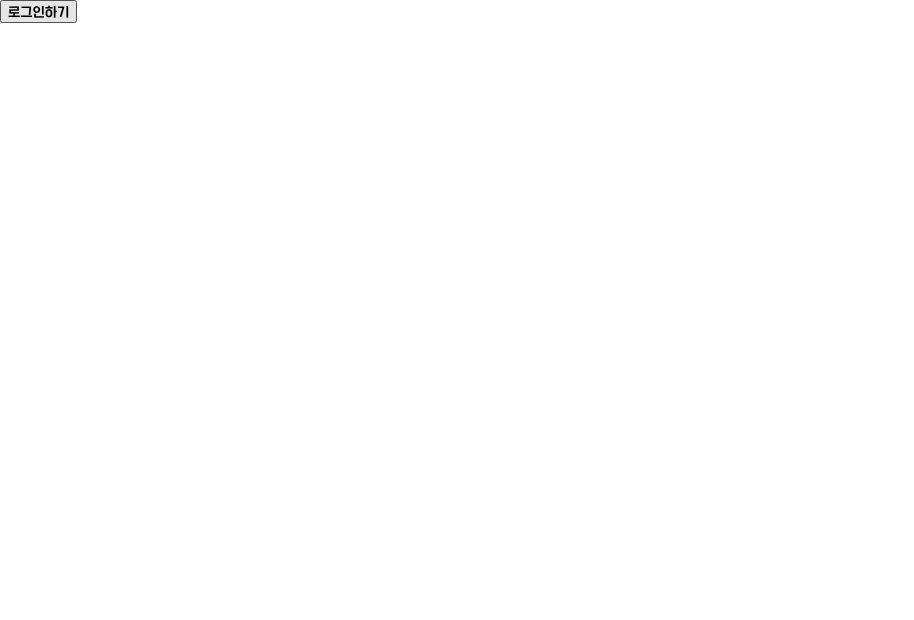
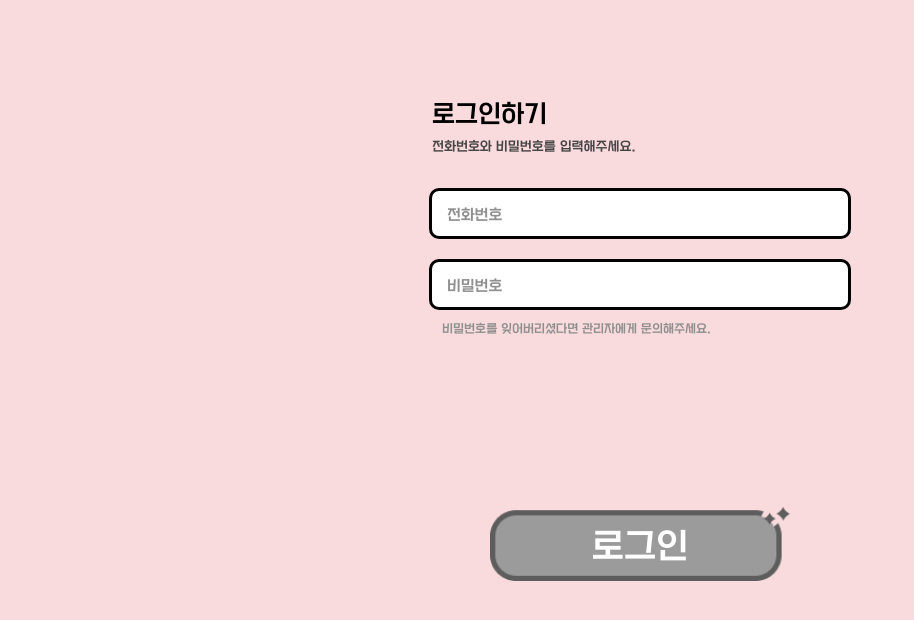
Before and after one commit to HICC-2024-PROJECT-PRESENTATION-CONTEST/Team3-Frontend, a React (Vite) app in the folder hi-cc/: page /login in a window 1280 px wide. Shown: the top 620 px of the page, without its empty margins (0-914 px from the left). Built offline with nearby package versions, Linux system fonts and the light colour scheme.

Commit message:
feat: 로그인 페이지 구현

```diff
--- a/hi-cc/src/pages/userPage/Login/Login.jsx
+++ b/hi-cc/src/pages/userPage/Login/Login.jsx
@@ -1,7 +1,181 @@
+import { useState, useEffect } from "react";
+import { useNavigate } from "react-router-dom";
+import styled from "styled-components";
+
+import Button from "../../../components/MainButton";
+
+const API_URL = import.meta.env.VITE_API_URL;
+
 export default function Login() {
-    return(
-        <>
-            <button>로그인하기</button>
-        </>
+    const navigate = useNavigate();
+    const [phonenumber, setPhonenumber] = useState("");
+    const [password, setPassword] = useState("");
+    const [isValid, setIsValid] = useState(false);
+
+    useEffect(() => {
+        const validPhone = (phonenumber.length === 11);
+        const validPassword = (password.length >= 4);
+        setIsValid(validPhone && validPassword);
+    }, [phonenumber, password])
+
+    function handlePhonenumberChange(e) {
+        const numbersOnly = e.target.value.replace(/\D/g, '');
+        setPhonenumber(numbersOnly);
+    }
+
+    function formatPhoneNumber(value) {
+        // 숫자만 추출
+        const numbersOnly = value.replace(/\D/g, '');
+
+        // 하이픈 추가
+        if (numbersOnly.length > 3 && numbersOnly.length <= 7) {
+            return numbersOnly.replace(/(\d{3})(\d+)/, "$1-$2");
+        } else if (numbersOnly.length > 7) {
+            return numbersOnly.replace(/(\d{3})(\d{4})(\d+)/, "$1-$2-$3");
+        }
+        return numbersOnly;
+    }
+
+    function handlePasswordChange(e) {
+        setPassword(e.target.value);
+    }
+
+    function handleClick() {
+        fetchLogin();
+    }
+
+    async function fetchLogin(){
+        const data = {
+            phone: phonenumber,
+            password: password,
+        }
+        await fetch(`${API_URL}/auth/login`, {
+            method: 'POST',
+            headers: {
+                'Content-Type': 'application/json',
+            },
+            body: JSON.stringify(data),
+        })
+        .then((response) => {
+            if(!response.ok){
+                throw new Error('error');
+            } else {
+                navigate('/mypage');
+            }
+        })
+        .catch((error) => {
+            console.error(error.message);
+        });
+    }
+
+    function handleKeyDown(e) {
+        if (e.key === "Enter") {
+            handleClick();
+        }
+    }
+
+    return (
+        <LoginWrapper>
+            <LoginInnerWrapper>
+                <Title>
+                    <TitleText>로그인하기</TitleText>
+                    <DescriptionText>
+                        전화번호와 비밀번호를 입력해주세요.
+                    </DescriptionText>
+                </Title>
+                <Input
+                    type="text"
+                    name="phonenumber"
+                    value={formatPhoneNumber(phonenumber)}
+                    onChange={handlePhonenumberChange}
+                    onKeyDown={(e) => ["e", "E", "+", "-"].includes(e.key) && e.preventDefault()} // e, E, +, - 입력 막기
+                    placeholder="전화번호"
+                    maxLength="13"
+                />
+                <Input
+                    type="password"
+                    name="password"
+                    value={password}
+                    onChange={handlePasswordChange}
+                    onKeyDown={handleKeyDown} // enter 키 처리
+                    placeholder="비밀번호" />
+                <DescriptionText2>
+                    비밀번호를 잊어버리셨다면 관리자에게 문의해주세요.
+                </DescriptionText2>
+            </LoginInnerWrapper>
+            <Button onClick={handleClick} $valid={isValid} $position="absolute">로그인</Button>
+        </LoginWrapper>
     )
 };
+
+const LoginWrapper = styled.div`
+    position: relative;
+    display: flex;
+    flex-direction: column;
+    align-items: center;
+    width: 100vw;
+    height: 100vh;
+    background: #F9DBDD;
+    overflow: auto;
+`
+
+const LoginInnerWrapper = styled.div`
+    position: relative;
+    display: flex;
+    flex-direction: column;
+    align-items: center;
+    width: 75vw;
+    min-width: calc(230px -5vw);
+    max-width: calc(480px - 5vw);
+    height: auto;
+    min-height: 60vh;
+`
+
+const Title = styled.span`
+    width: 100%;
+    margin: 11vh 0 3vh 0;
+    top: 100px;
+`
+
+const TitleText = styled.div`
+    margin: 1vh 0;
+    font-size: 25px;
+`
+
+const DescriptionText = styled.div`
+    font-size: 13px;
+    color: #464646;
+`
+
+const Input = styled.input`
+    width: calc(100% - 30px);
+    height: 45px;
+
+    margin: 10px;
+    padding: 0 15px;
+
+    border: solid 3px #000000;
+    border-radius: 10px;
+
+    font-size: 15px;
+
+    &::placeholder {
+        color: #8F8F8F;
+    }
+
+    // type이 number일 경우 화살표 제거
+    &::-webkit-outer-spin-button {
+        -webkit-appearance: none;
+        margin: 0;
+    }
+    &::-webkit-inner-spin-button {
+        -webkit-appearance: none;
+        margin: 0;
+    }
+`
+
+const DescriptionText2 = styled.div`
+    width: calc(100% - 20px);
+    font-size: 12px;
+    color: #8F8F8F;
+`
```
